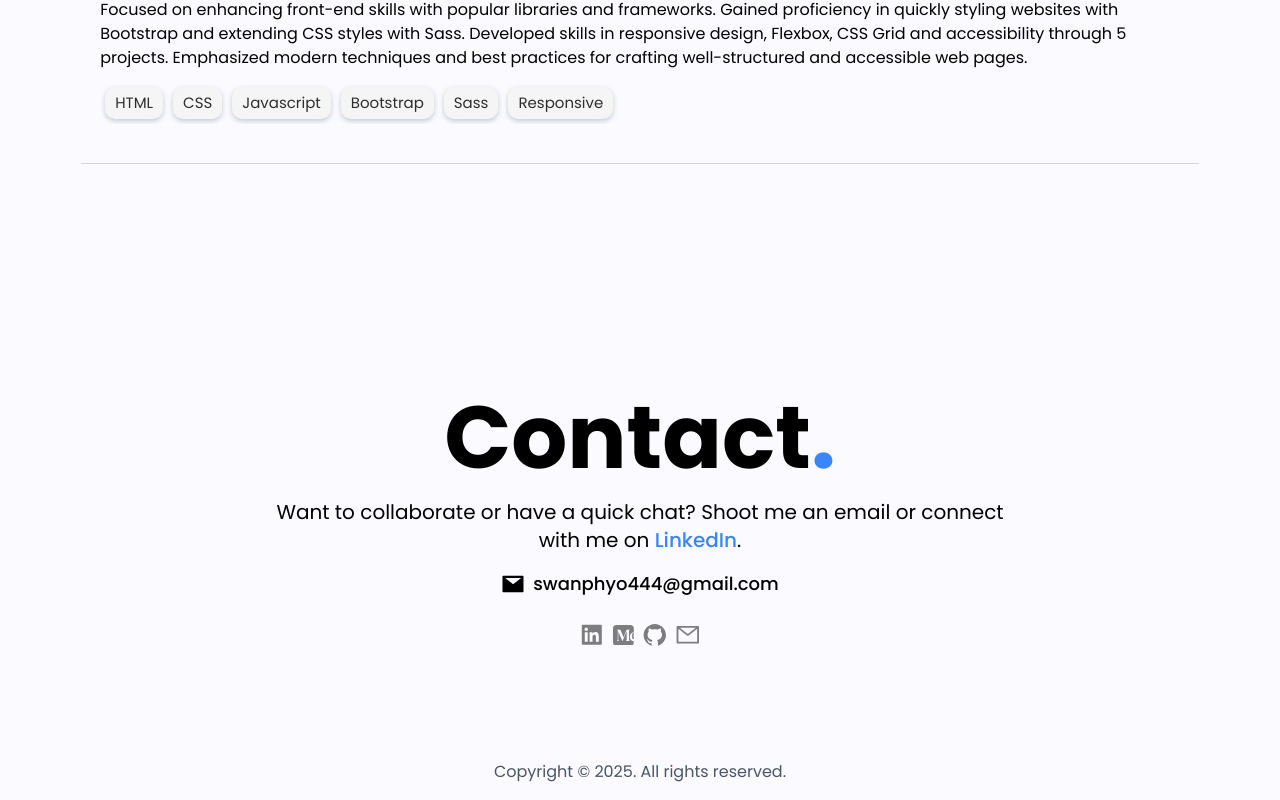
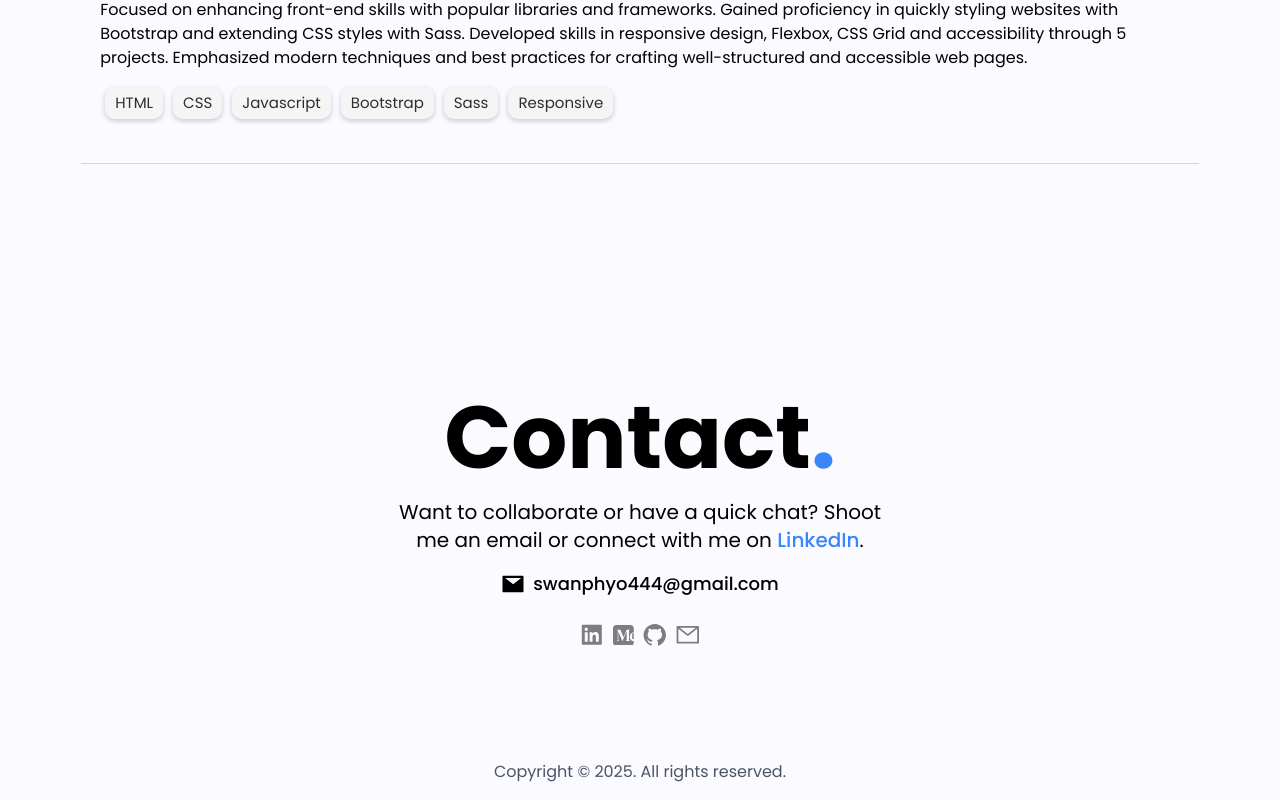
Before and after one commit to fisheeesh/portfolio_v1, a React (Vite) app: page / in a window 1280 px wide. Shown: the part 4413-5213 px from the top of the page. Built offline with nearby package versions, Linux system fonts and the light colour scheme.

Commit message:
lazy loading for router pages

```diff
--- a/src/components/Contact/Contact.jsx
+++ b/src/components/Contact/Contact.jsx
@@ -5,7 +5,7 @@ import { Reveal } from "../../utils/Reveal";
 export const Contact = () => {
     return (
         <section className="py-24 px-4" id="contact">
-            <div className="max-w-[750px] mx-auto space-y-4 rounded-[1.2rem]">
+            <div className="max-w-[750px] mx-auto space-y-4">
                 <Reveal width="100%">
                     <h4 className="text-center font-black leading-none text-5xl md:text-[5.5rem]">
                         Contact<span className="text-brand">.</span>
@@ -13,7 +13,7 @@ export const Contact = () => {
                 </Reveal>
 
                 <Reveal width="100%">
-                    <p className="text-center md:text-xl">
+                    <p className="text-center md:text-xl max-[769px]:max-w-md max-[1300px]:max-w-lg mx-auto">
                         Want to collaborate or have a quick chat? Shoot me an email or connect with me on{" "}
                         <a
                             href="https://www.linkedin.com/in/syp-dev"
--- a/src/router/index.jsx
+++ b/src/router/index.jsx
@@ -1,9 +1,11 @@
 import { createBrowserRouter, RouterProvider } from "react-router-dom"
-import AppLayout from "../pages/layout/AppLayout"
-import Home from "../pages/Home"
-import NotFound from "../pages/NotFound"
-import ErrorElement from "../pages/ErrorElement"
-import Gallery from "../pages/Gallery"
+import { lazy } from "react"
+
+const Home = lazy(() => import('../pages/Home'))
+const AppLayout = lazy(() => import('../pages/layout/AppLayout'))
+const NotFound = lazy(() => import('../pages/NotFound'))
+const ErrorElement = lazy(() => import('../pages/ErrorElement'))
+const Gallery = lazy(() => import('../pages/Gallery'))
 
 export default function Router() {
 
```
